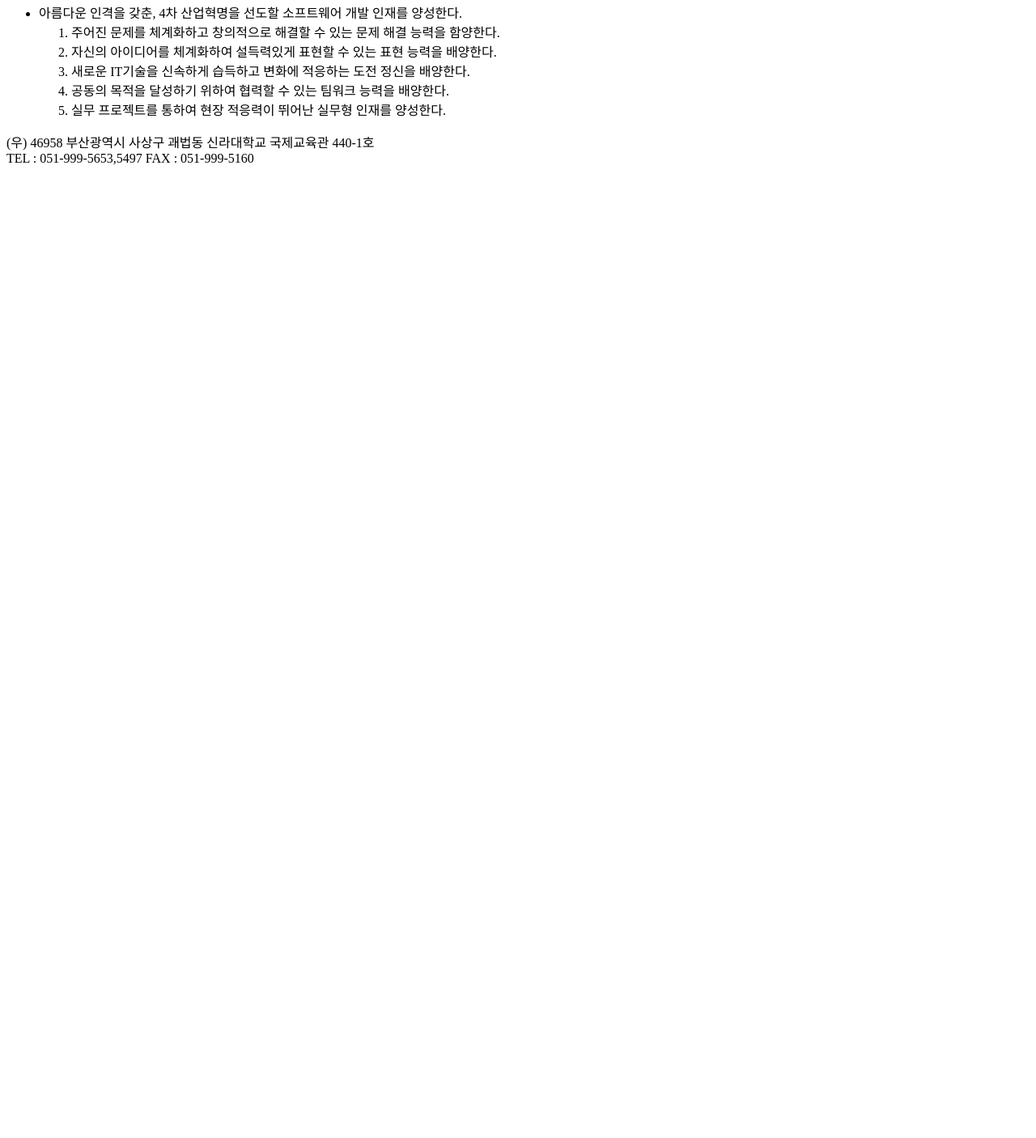
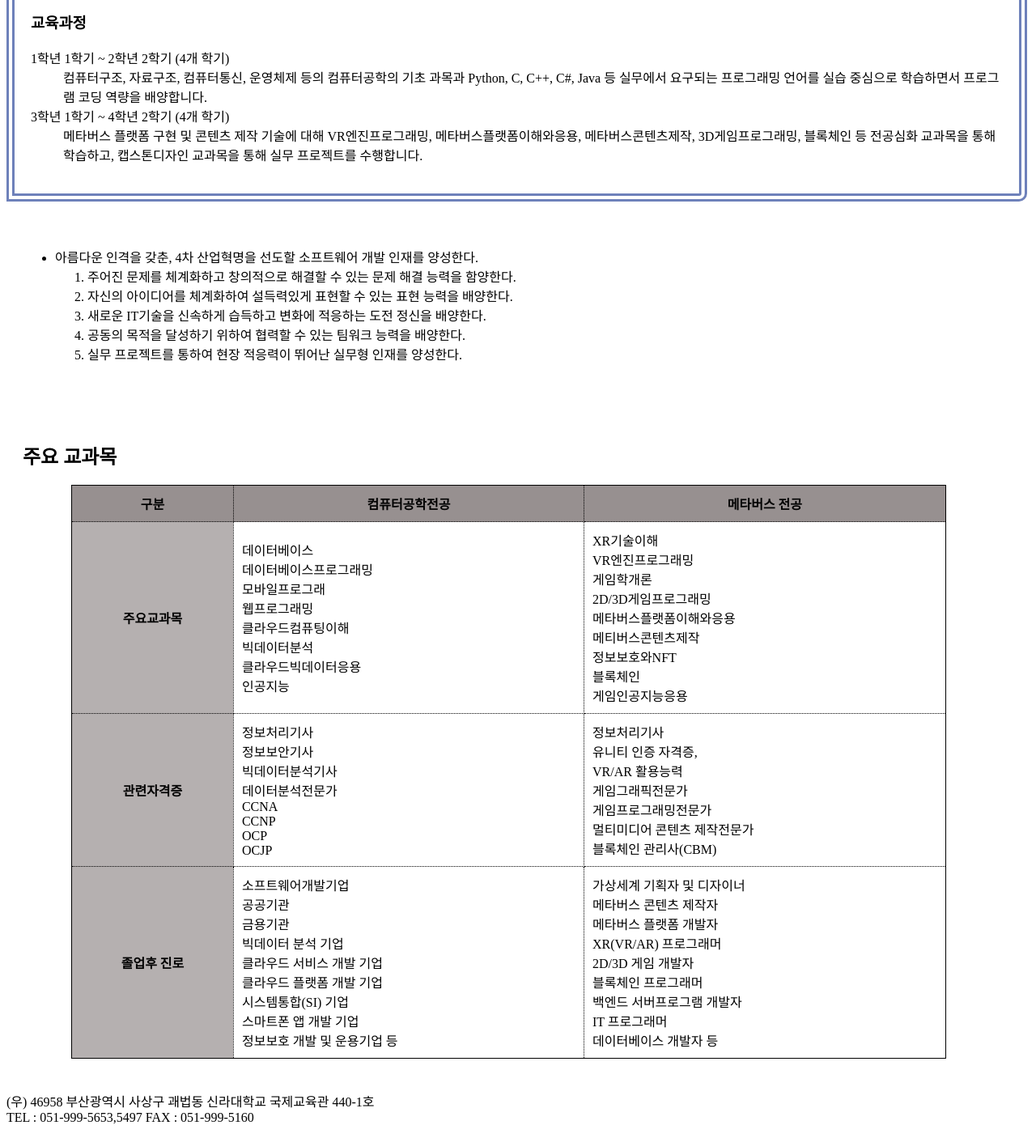
Before and after one commit to westerdif/HTML, a plain HTML site: page 8장/학과소개2.html in a window 1280 px wide. Shown: the part 1055-2461 px from the top of the page at 81% size. Before the commit the page ends 1276 px from the top, so only its background shows below. Drawn offline with Linux system fonts and the light colour scheme.

Commit message:
Add files via upload

```diff
--- a/8장/학과소개2.html
+++ b/8장/학과소개2.html
@@ -7,6 +7,51 @@
         <title>컴퓨터공학부 - 구민수</title>
 
         <link rel="stylesheet" type="text/css" href="layout.css">
+
+        <style>
+            article{
+                /*background-color: aquamarine;*/
+                padding: 20px;
+                margin-right: auto;
+                margin-left: auto;
+                width: 95%;
+                margin: 20px 0px 20px 0px;
+            }
+
+            #c1{
+                border: 2px solid#333;
+                border-radius: 10px; /*모소리의 각도 및 둥글기 조정*/
+            }
+
+            #c2{
+                border: 5px dotted #1d7c74fa;
+                border-radius: 20px;
+            }
+
+            #c3{
+                border: 10px double #334e9eb5;
+                border-top-left-radius: 10px;
+                border-bottom-right-radius: 10px;
+            }
+
+            table{
+                margin-right: auto;
+                margin-left: auto;
+                width: 90%;
+                border: 1px solid black;
+                /*border-spacing: 15px; /*테두리 간격 조정*/
+                border-collapse: collapse;
+            }
+
+            th, td{
+                border: 1px dotted black;
+                padding: 10px;
+            }
+
+            thead, th{
+                background-color: rgba(132, 124, 124, 0.601);
+            }
+        </style>
     </head>
     <body>
         <!--로고나 메뉴 영역-->
@@ -16,19 +61,23 @@
             <nav>
                 <ul>
                     <li>
-                        <a href="">학과소개</a>
+                        <a href="#c1">학과소개</a>
                     </li>
 
                     <li>
-                        <a href="">컴퓨터공학전공</a>
+                        <a href="#c2">컴퓨터공학전공</a>
                     </li>
 
                     <li>
-                        <a href="">메타버스 전공</a>
+                        <a href="#c3">메타버스 전공</a>
                     </li>
 
                     <li>
-                        <a href="">교육 목표</a>
+                        <a href="#c4">교육 목표</a>
+                    </li>
+
+                    <li>
+                        <a href="#c5">주요 교과목</a>
                     </li>
                 </ul>
             </nav>
@@ -37,7 +86,7 @@
         <!--학과 소개 메인 영역-->
         <section>
             <!--학부 소개 콘텐츠 내용 영역-->
-             <article>
+             <article id="c1">
                 <h2>학과소개</h2>
                 <p>
                     본 학부는 소프트웨어 개발 인재 양성을 목표로 1988년 전자계산학과로 출발하여
@@ -52,7 +101,7 @@
              </article>
 
              <!--컴퓨터공학전공 소개 콘텐츠 내용 영역-->
-             <article>
+             <article id="c2">
                 <h2>컴퓨터공학전공</h2>
                 <h3>소개</h3>
                 <p>
@@ -73,17 +122,17 @@
              </article>
 
               <!--메타버스 전공 소개 콘텐츠 내용 영역-->
-             <article>
+             <article id="c3">
                 <h2>메타버스 전공</h2>
                 <h3>소개</h3>
-                <dl>
                 <p>
-                    프로그램 코딩 주제의 기초 교육과정과 메타버스 콘텐츠 제작 주제의 심화 교육과정을 통해
+                     프로그램 코딩 주제의 기초 교육과정과 메타버스 콘텐츠 제작 주제의 심화 교육과정을 통해
                      <span class="red_point">메타버스</span> 및 <span class="red_point">게임</span> 등 관련 분야에서 필요로 하는 코딩 역량과 콘텐츠 제작 역량을
                      겸비한 창의적인 인력을 양성하는 전공
                 </p>
 
                 <h3>교육과정</h3>
+                <dl>
                 <dt>1학년 1학기 ~ 2학년 2학기 (4개 학기)</dt>
                 <dd>컴퓨터구조, 자료구조, 컴퓨터통신, 운영체제 등의 컴퓨터공학의 기초 과목과 Python, C, C++, C#, Java 등 실무에서 요구되는 프로그래밍 언어를 실습 중심으로 학습하면서 프로그램 코딩 역량을 배양합니다.</dd>
 
@@ -93,7 +142,7 @@
              </article>
 
              <!--교육 목표 소개 콘텐츠 내용 영역-->
-             <article>
+             <article id="c4">
                 <p>
                     <ul>
                         <li>아름다운 인격을 갖춘, 4차 산업혁명을 선도할 소프트웨어 개발 인재를 양성한다.</li>
@@ -108,6 +157,96 @@
                     </ul>
                 </p>
              </article>
+
+             <!--주요 교과목 내용 영역-->
+             <article id="c5">
+                <h2>주요 교과목</h2>
+                <table>
+                    <thead>
+                        <tr>
+                            <th>구분</th>
+                            <th>컴퓨터공학전공</th>
+                            <th>메타버스 전공</th>
+                        </tr>
+                    </thead>
+                    <tbody>
+                        <!--주요 교과목-->
+                        <tr>
+                            <th>주요교과목</th>
+                            <td>
+                                데이터베이스<br>
+                                데이터베이스프로그래밍<br>
+                                모바일프로그래<br>
+                                웹프로그래밍<br>
+                                클라우드컴퓨팅이해<br>
+                                빅데이터분석<br>
+                                클라우드빅데이터응용<br>
+                                인공지능<br>
+                            </td>
+                            <td>
+                                XR기술이해<br>
+                                VR엔진프로그래밍<br>
+                                게임학개론<br>
+                                2D/3D게임프로그래밍<br>
+                                메타버스플랫폼이해와응용<br>
+                                메티버스콘텐츠제작<br>
+                                정보보호와NFT<br>
+                                블록체인<br>
+                                게임인공지능응용<br>
+                            </td>
+                        </tr>
+                        <!--관련자격증-->
+                        <tr>
+                            <th>관련자격증</th>
+                            <td>
+                                정보처리기사<br>
+                                정보보안기사<br>
+                                빅데이터분석기사<br>
+                                데이터분석전문가<br>
+                                CCNA<br>
+                                CCNP<br>
+                                OCP<br>
+                                OCJP<br>
+                            </td>
+                            <td>
+                                정보처리기사<br>
+                                유니티 인증 자격증,<br>
+                                VR/AR 활용능력<br>
+                                게임그래픽전문가<br>
+                                게임프로그래밍전문가<br>
+                                멀티미디어 콘텐츠 제작전문가<br>
+                                블록체인 관리사(CBM)<br>
+                            </td>
+                        </tr>
+                        <!--졸업후 진로-->
+                        <tr>
+                            <th>졸업후 진로</th>
+                            <td>
+                                소프트웨어개발기업<br>
+                                공공기관<br>
+                                금용기관<br>
+                                빅데이터 분석 기업<br>
+                                클라우드 서비스 개발 기업<br>
+                                클라우드 플랫폼 개발 기업<br>
+                                시스템통합(SI) 기업<br>
+                                스마트폰 앱 개발 기업<br>
+                                정보보호 개발 및 운용기업 등<br>
+                            </td>
+                            <td>
+                                가상세계 기획자 및 디자이너<br>
+                                메타버스 콘텐츠 제작자<br>
+                                메타버스 플랫폼 개발자<br>
+                                XR(VR/AR) 프로그래머<br>
+                                2D/3D 게임 개발자<br>
+                                블록체인 프로그래머<br>
+                                백엔드 서버프로그램 개발자<br>
+                                IT 프로그래머<br>
+                                데이터베이스 개발자 등<br>
+                            </td>
+                        </tr>
+                    </tbody>
+                </table>
+             </article>
         </section>
 
         <!--꼬리말 여역 주소 또는 저작권 표시-->
```
